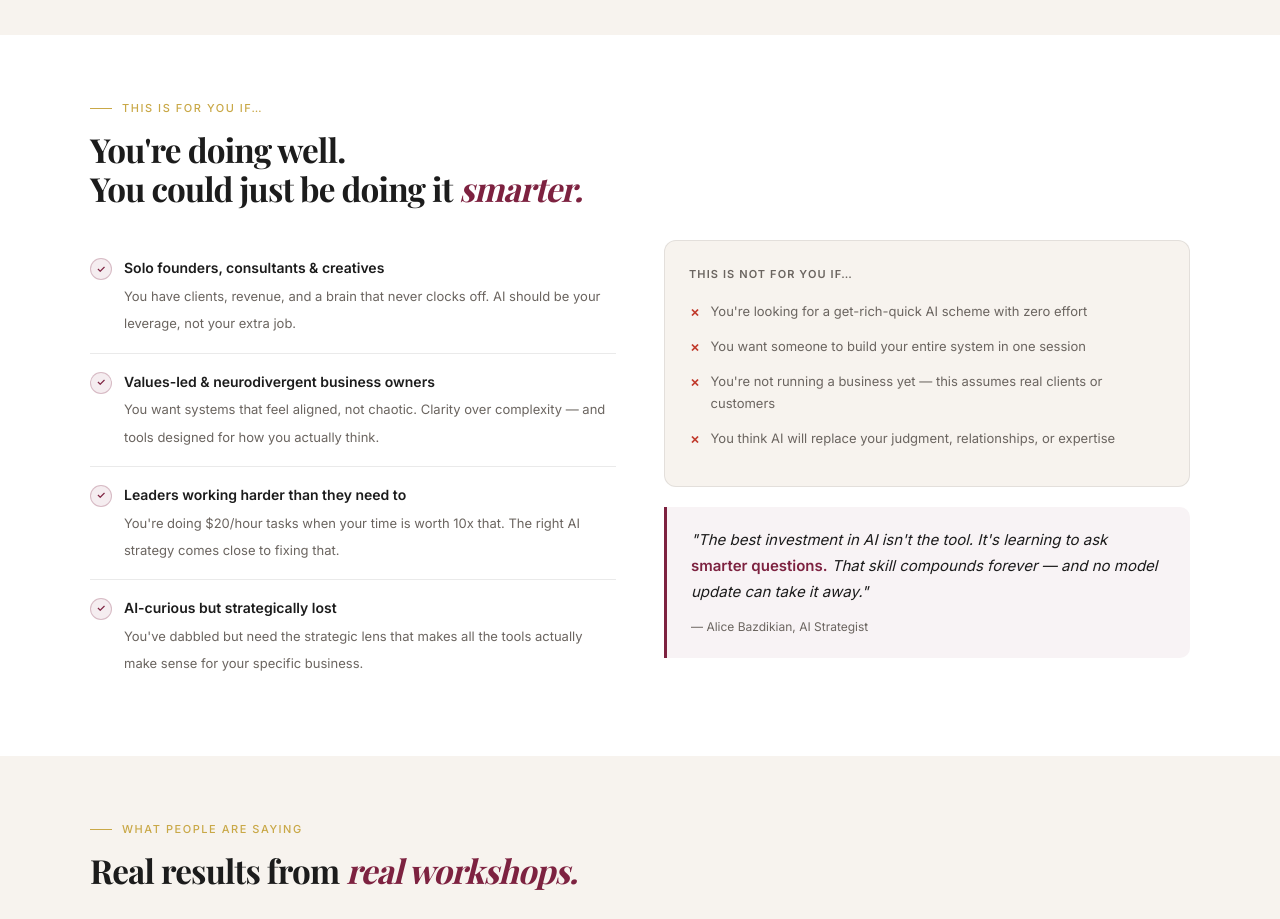
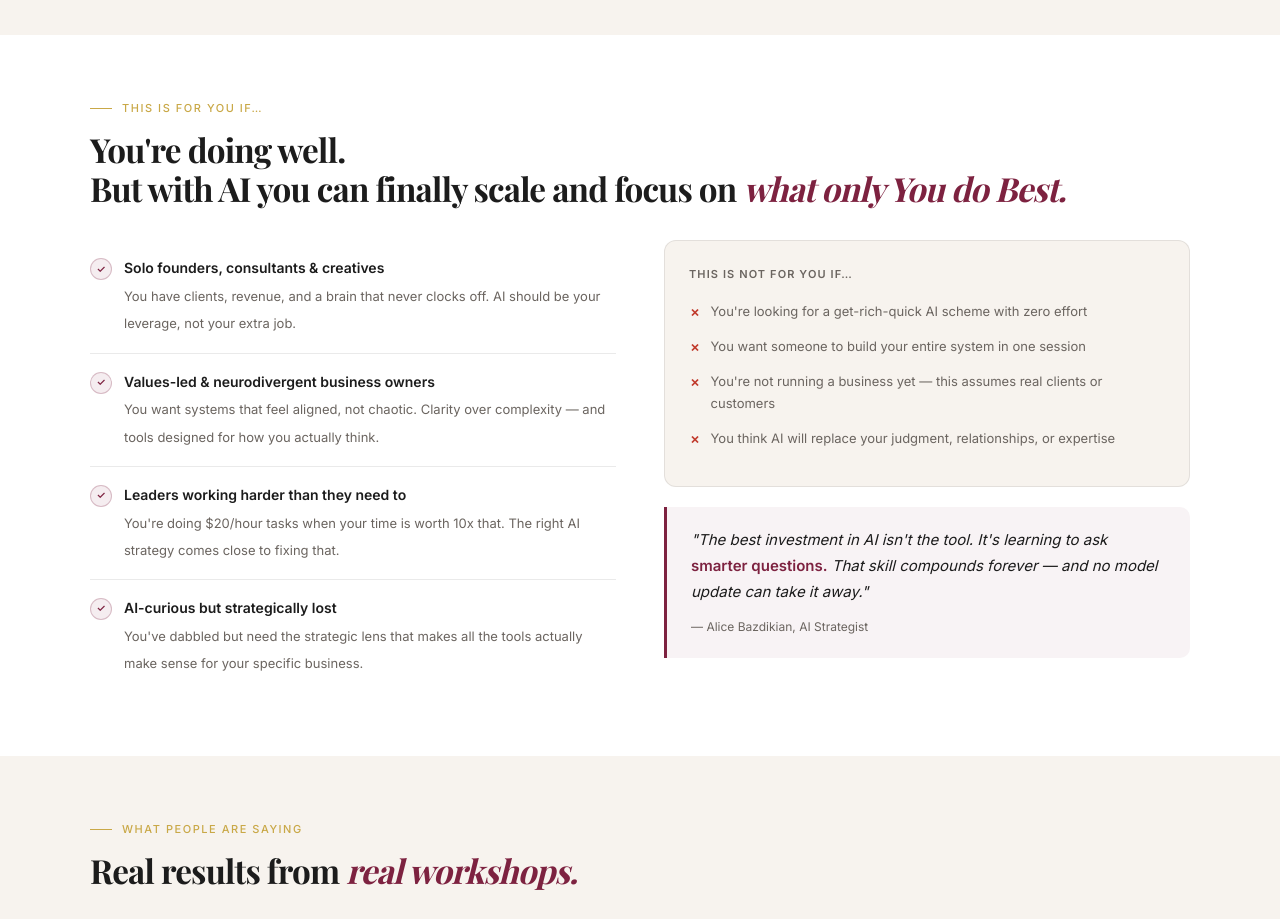
Before and after one commit to abazdikian/AI-Business-Services-Website, a plain HTML site: page webinar.html in a window 1280 px wide. Shown: the part 2160-3079 px from the top of the page. Drawn offline with nearby package versions, Linux system fonts and the light colour scheme; a web font is replaced by a local one.

Commit message:
Update who section heading copy

```diff
--- a/webinar.html
+++ b/webinar.html
@@ -682,7 +682,7 @@
 <div class="section section-alt">
   <div class="section-inner">
     <p class="eyebrow">This is for you if…</p>
-    <h2 class="section-heading">You're doing well.<br>You could just be doing it <em>smarter.</em></h2>
+    <h2 class="section-heading">You're doing well.<br>But with AI you can finally scale and focus on <em>what only You do Best.</em></h2>
     <div class="who-grid">
       <ul class="who-list">
         <li><div class="who-check">✓</div><div class="who-text"><strong>Solo founders, consultants & creatives</strong><span>You have clients, revenue, and a brain that never clocks off. AI should be your leverage, not your extra job.</span></div></li>
```
